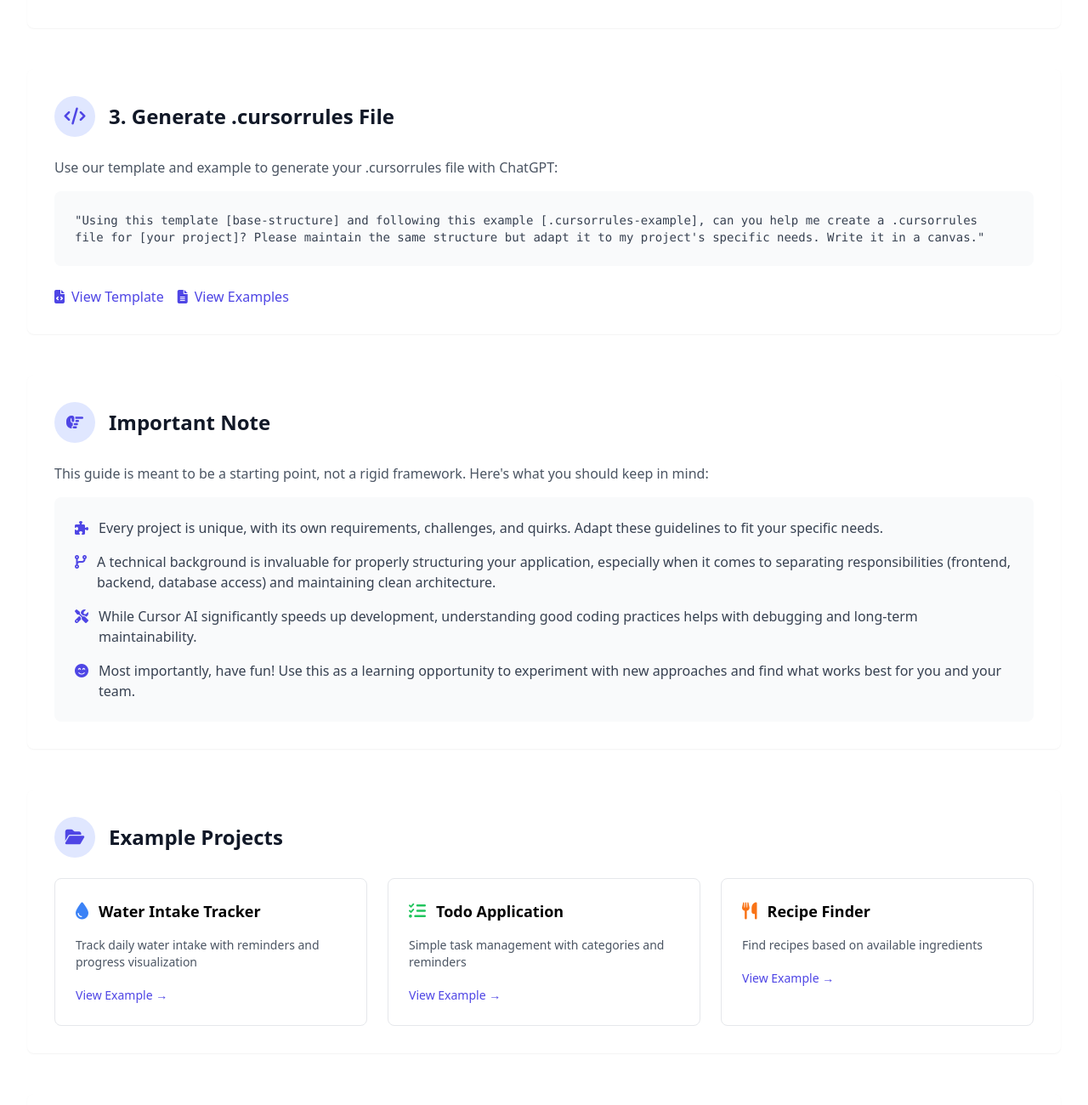
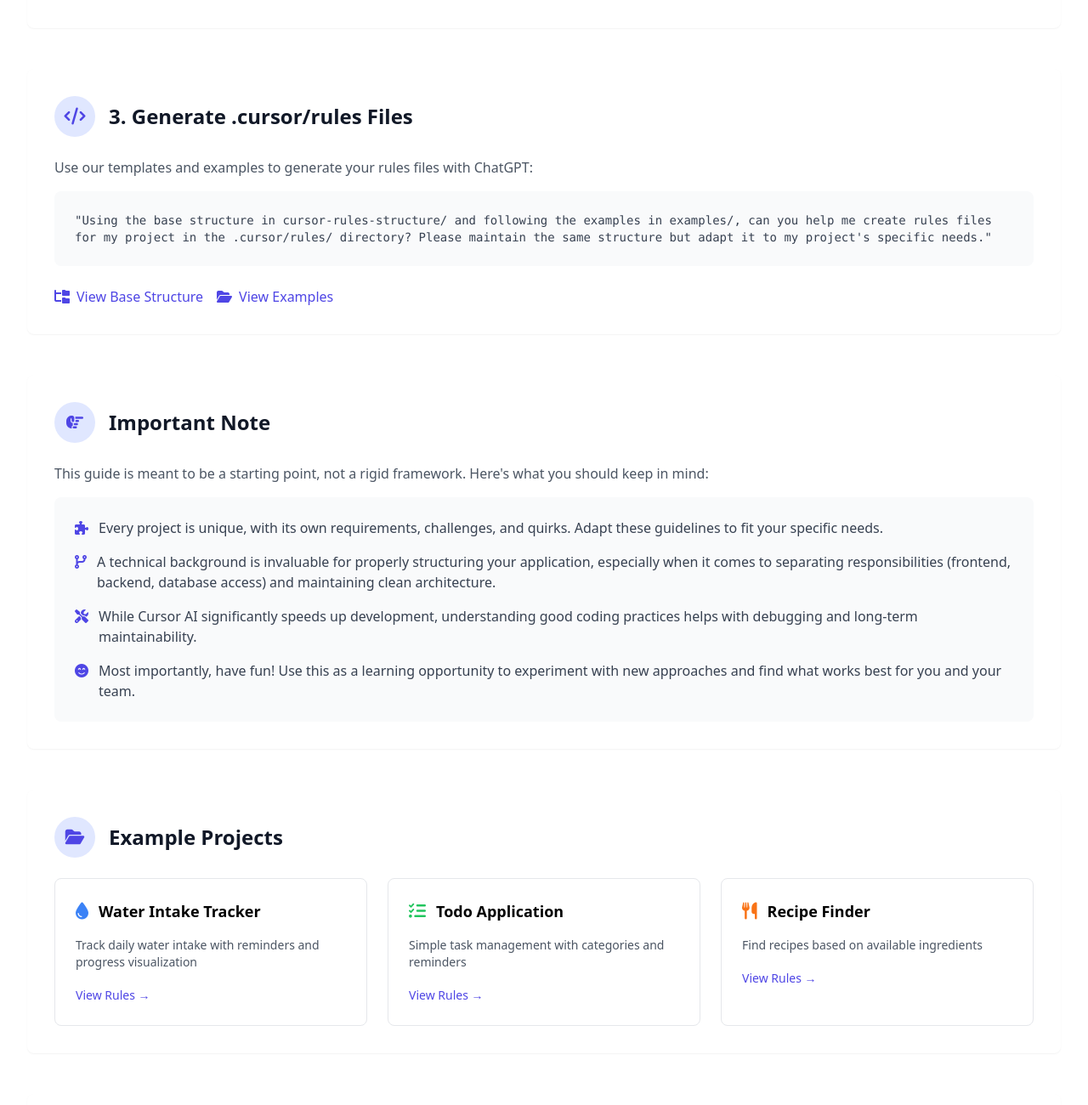
Before and after one commit to blodyle/cursorrules, a plain HTML site: page index.html in a window 1280 px wide. Shown: the part 960-2260 px from the top of the page at 85% size. Drawn offline with nearby package versions, Linux system fonts and the light colour scheme.

Commit message:
Update landing page

```diff
--- a/index.html
+++ b/index.html
@@ -37,7 +37,7 @@
 
     <main class="flex-grow max-w-7xl w-full mx-auto px-4 sm:px-6 lg:px-8 py-12">
         <div class="text-center mb-16">
-            <h1 class="text-4xl font-bold text-gray-900 mb-4">Create Your .cursorrules File</h1>
+            <h1 class="text-4xl font-bold text-gray-900 mb-4">Create your project rules in Cursor</h1>
             <p class="text-xl text-gray-600">A step-by-step guide to structuring your project with Cursor AI</p>
         </div>
 
@@ -86,22 +86,22 @@
                     <div class="bg-indigo-100 rounded-full p-3 mr-4 w-12 h-12 flex items-center justify-center">
                         <i class="fas fa-code text-indigo-600 text-xl"></i>
                     </div>
-                    <h2 class="text-2xl font-semibold text-gray-900">3. Generate .cursorrules File</h2>
+                    <h2 class="text-2xl font-semibold text-gray-900">3. Generate .cursor/rules Files</h2>
                 </div>
-                <p class="text-gray-600 mb-4">Use our template and example to generate your .cursorrules file with ChatGPT:</p>
+                <p class="text-gray-600 mb-4">Use our templates and examples to generate your rules files with ChatGPT:</p>
                 <div class="bg-gray-50 p-6 rounded-lg mb-4">
                     <p class="text-gray-700 font-mono text-sm">
-                        "Using this template [base-structure] and following this example [.cursorrules-example], can you help me create a .cursorrules file for [your project]? Please maintain the same structure but adapt it to my project's specific needs. Write it in a canvas."
+                        "Using the base structure in cursor-rules-structure/ and following the examples in examples/, can you help me create rules files for my project in the .cursor/rules/ directory? Please maintain the same structure but adapt it to my project's specific needs."
                     </p>
                 </div>
                 <div class="mt-6">
                     <div class="flex space-x-4">
-                        <a href="https://github.com/blodyle/cursorrules/blob/master/base-structure" target="_blank" class="inline-flex items-center text-indigo-600 hover:text-indigo-700">
-                            <i class="fas fa-file-code mr-2"></i>
-                            View Template
+                        <a href="https://github.com/blodyle/cursorrules/tree/master/cursor-rules-structure" target="_blank" class="inline-flex items-center text-indigo-600 hover:text-indigo-700">
+                            <i class="fas fa-folder-tree mr-2"></i>
+                            View Base Structure
                         </a>
                         <a href="https://github.com/blodyle/cursorrules/tree/master/examples" target="_blank" class="inline-flex items-center text-indigo-600 hover:text-indigo-700">
-                            <i class="fas fa-file-alt mr-2"></i>
+                            <i class="fas fa-folder-open mr-2"></i>
                             View Examples
                         </a>
                     </div>
@@ -159,7 +159,7 @@
                             <h3 class="text-lg font-semibold">Water Intake Tracker</h3>
                         </div>
                         <p class="text-gray-600 text-sm mb-4">Track daily water intake with reminders and progress visualization</p>
-                        <a href="https://github.com/blodyle/cursorrules/blob/master/examples/water-tracker.cursorrules" target="_blank" class="text-indigo-600 hover:text-indigo-700 text-sm">View Example →</a>
+                        <a href="https://github.com/blodyle/cursorrules/tree/master/examples/water-tracker/.cursor/rules" target="_blank" class="text-indigo-600 hover:text-indigo-700 text-sm">View Rules →</a>
                     </div>
                     <!-- Todo App -->
                     <div class="border rounded-lg p-6">
@@ -168,7 +168,7 @@
                             <h3 class="text-lg font-semibold">Todo Application</h3>
                         </div>
                         <p class="text-gray-600 text-sm mb-4">Simple task management with categories and reminders</p>
-                        <a href="https://github.com/blodyle/cursorrules/blob/master/examples/todo-app.cursorrules" target="_blank" class="text-indigo-600 hover:text-indigo-700 text-sm">View Example →</a>
+                        <a href="https://github.com/blodyle/cursorrules/tree/master/examples/todo-app/.cursor/rules" target="_blank" class="text-indigo-600 hover:text-indigo-700 text-sm">View Rules →</a>
                     </div>
                     <!-- Recipe Finder -->
                     <div class="border rounded-lg p-6">
@@ -177,7 +177,7 @@
                             <h3 class="text-lg font-semibold">Recipe Finder</h3>
                         </div>
                         <p class="text-gray-600 text-sm mb-4">Find recipes based on available ingredients</p>
-                        <a href="https://github.com/blodyle/cursorrules/blob/master/examples/recipe-finder.cursorrules" target="_blank" class="text-indigo-600 hover:text-indigo-700 text-sm">View Example →</a>
+                        <a href="https://github.com/blodyle/cursorrules/tree/master/examples/recipe-finder/.cursor/rules" target="_blank" class="text-indigo-600 hover:text-indigo-700 text-sm">View Rules →</a>
                     </div>
                 </div>
             </div>
@@ -219,7 +219,7 @@
                             <li>Use Composer + Agent for code generation</li>
                             <li>Prefer Claude-3.5-sonnet model for better results</li>
                             <li>Use Chat for ideation and planning</li>
-                            <li>Keep .cursorrules updated as project evolves</li>
+                            <li>Keep cursor rules updated as project evolves</li>
                         </ul>
                     </div>
 
@@ -230,7 +230,7 @@
                         </div>
                         <ul class="list-disc list-inside ml-4">
                             <li class="text-gray-700">
-                                Always reload Cursor after adding new documentation or making significant changes to your .cursorrules file. This ensures better context awareness and more accurate suggestions.
+                                Always reload Cursor after adding new documentation or making significant changes to your cursor rules. This ensures better context awareness and more accurate suggestions.
                             </li>
                         </ul>
                     </div>
@@ -301,7 +301,7 @@
                     <ul class="list-disc list-inside space-y-3 ml-4">
                         <li class="text-gray-700">Break down large changes into smaller, focused requests</li>
                         <li class="text-gray-700">Use screenshots and examples for visual changes</li>
-                        <li class="text-gray-700">Keep the .cursorrules file updated as your project evolves</li>
+                        <li class="text-gray-700">Keep the cursor rules updated as your project evolves</li>
                         <li class="text-gray-700">Regularly check Cursor's documentation list for updates</li>
                     </ul>
                 </div>
```
